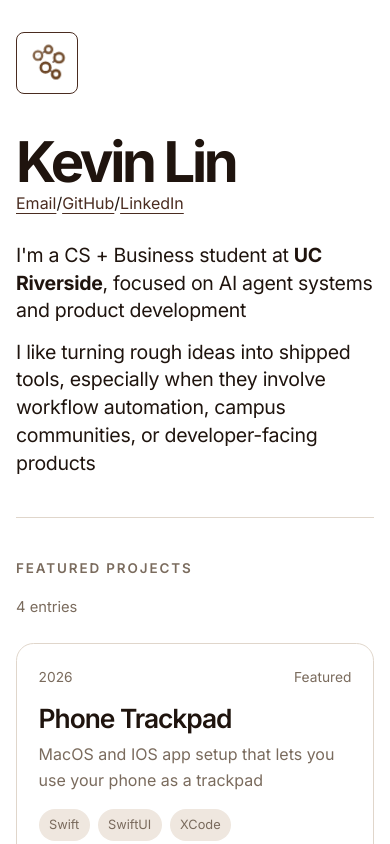
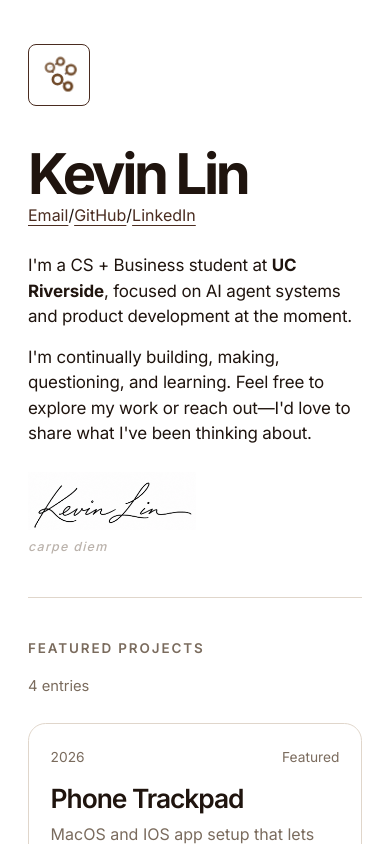
Before and after one commit to kevinjylin/kevinjylin.dev, a Next.js app: page / in a window 390 px wide. Shown: the top 844 px of the page. Built offline with nearby package versions, Linux system fonts and the light colour scheme.

Commit message:
page update

```diff
--- a/src/app/globals.css
+++ b/src/app/globals.css
@@ -156,16 +156,16 @@ a {
 }
 
 .page-shell {
-  padding: clamp(2rem, 5vw, 4.5rem) 1.5rem;
+  padding: clamp(2.75rem, 5vw, 4.75rem) clamp(1.75rem, 8vw, 4.5rem);
 }
 
 .page-frame {
   margin: 0 auto;
-  max-width: 68rem;
+  max-width: 72rem;
 }
 
 .intro {
-  max-width: 58rem;
+  max-width: 64rem;
   padding-bottom: 3rem;
   animation: fade-up 0.5s ease both;
 }
@@ -207,13 +207,13 @@ a {
 
 .intro-copy {
   display: grid;
-  gap: 1rem;
-  margin: 2rem 0 0;
-  max-width: 56rem;
+  gap: 1.15rem;
+  margin: 1.9rem 0 0;
+  max-width: 64rem;
   color: var(--text);
-  font-size: clamp(1.28rem, 2.4vw, 2rem);
-  letter-spacing: -0.025em;
-  line-height: 1.42;
+  font-size: clamp(1.08rem, 1.55vw, 1.42rem);
+  letter-spacing: -0.018em;
+  line-height: 1.52;
 }
 
 .intro-copy p {
@@ -222,6 +222,26 @@ a {
 
 .intro-copy strong {
   font-weight: 700;
+}
+
+.intro-signoff {
+  margin-top: 1.85rem;
+}
+
+.intro-signature {
+  display: block;
+  width: clamp(10rem, 18vw, 15rem);
+  height: auto;
+  mix-blend-mode: multiply;
+}
+
+.intro-signoff p {
+  margin: 0.45rem 0 0;
+  color: rgba(122, 107, 93, 0.52);
+  font-size: 0.78rem;
+  font-style: italic;
+  font-weight: 500;
+  letter-spacing: 0.1em;
 }
 
 .section {
@@ -382,7 +402,7 @@ a {
 
 @media (max-width: 760px) {
   .page-shell {
-    padding-inline: 1rem;
+    padding-inline: 1.75rem;
   }
 
   .site-icon {
@@ -403,10 +423,19 @@ a {
   }
 
   .intro-copy {
-    gap: 0.85rem;
+    gap: 0.95rem;
+    margin-top: 1.55rem;
+    font-size: 1.06rem;
+    letter-spacing: -0.01em;
+    line-height: 1.5;
+  }
+
+  .intro-signoff {
     margin-top: 1.6rem;
-    font-size: 1.22rem;
-    letter-spacing: -0.015em;
+  }
+
+  .intro-signature {
+    width: 10.5rem;
   }
 
   .section-heading,
--- a/src/app/page.tsx
+++ b/src/app/page.tsx
@@ -1,4 +1,5 @@
 import Link from "next/link";
+import Image from "next/image";
 
 import { getProjects } from "@/lib/projects";
 
@@ -45,12 +46,24 @@ export default async function Home() {
           <div className="intro-copy">
             <p>
               I&apos;m a CS + Business student at <strong>UC Riverside</strong>, focused on
-              AI agent systems and product development
+              AI agent systems and product development at the moment.
             </p>
             <p>
-            I like turning rough ideas into shipped tools, especially when they involve
-            workflow automation, campus communities, or developer-facing products
+              I&apos;m continually building, making, questioning, and learning. Feel free to
+              explore my work or reach out—I&apos;d love to share what I&apos;ve been thinking about.
             </p>
+          </div>
+
+          <div className="intro-signoff" aria-label="Signature">
+            <Image
+              src="/signature.png"
+              alt="Kevin Lin signature"
+              width={1310}
+              height={451}
+              className="intro-signature"
+              priority
+            />
+            <p>carpe diem</p>
           </div>
         </section>
 
```
Also changed, not shown: content/projects/iphone-trackpad.mdx (line endings or trailing spaces), public/signature.png (added).
